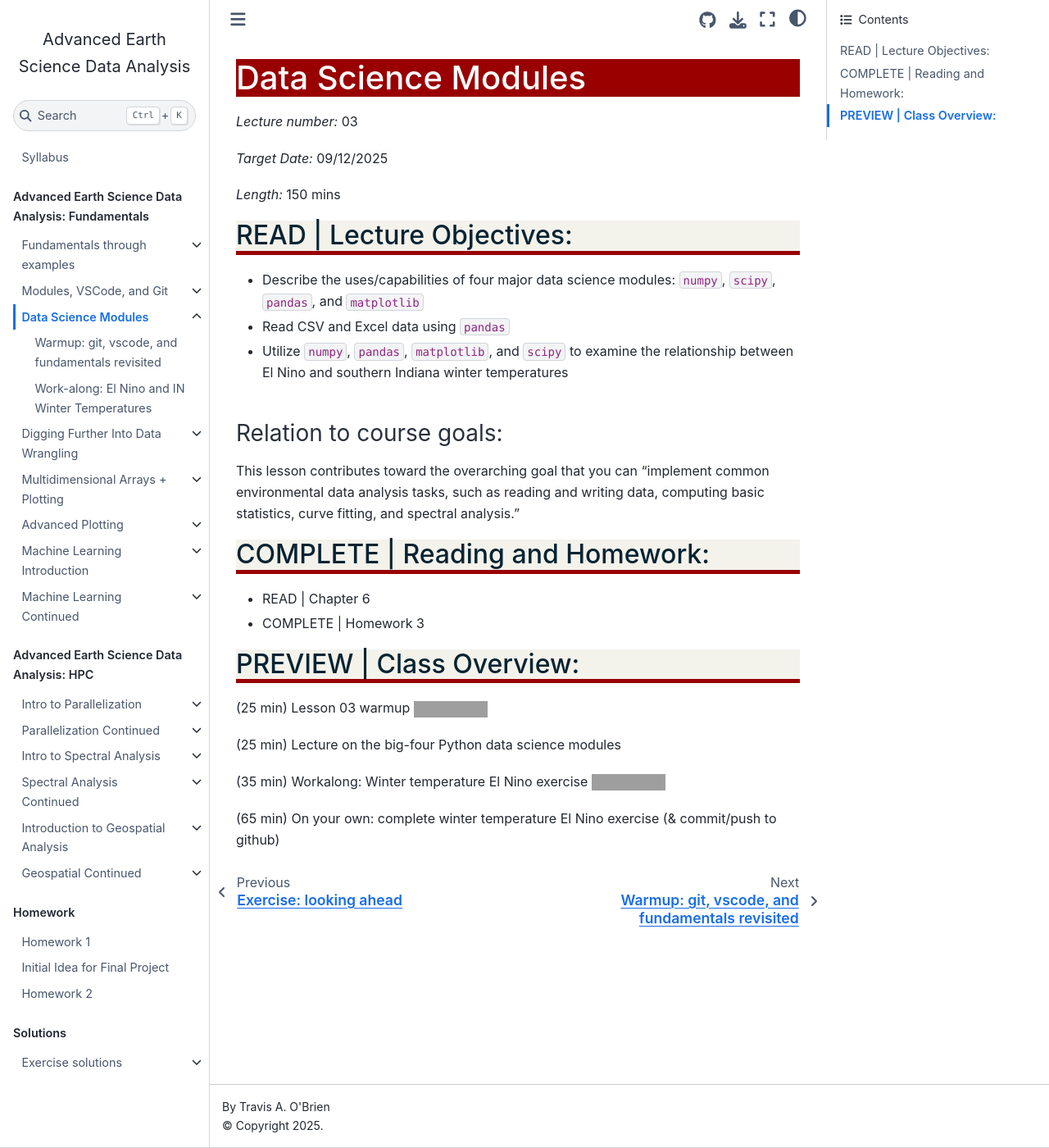
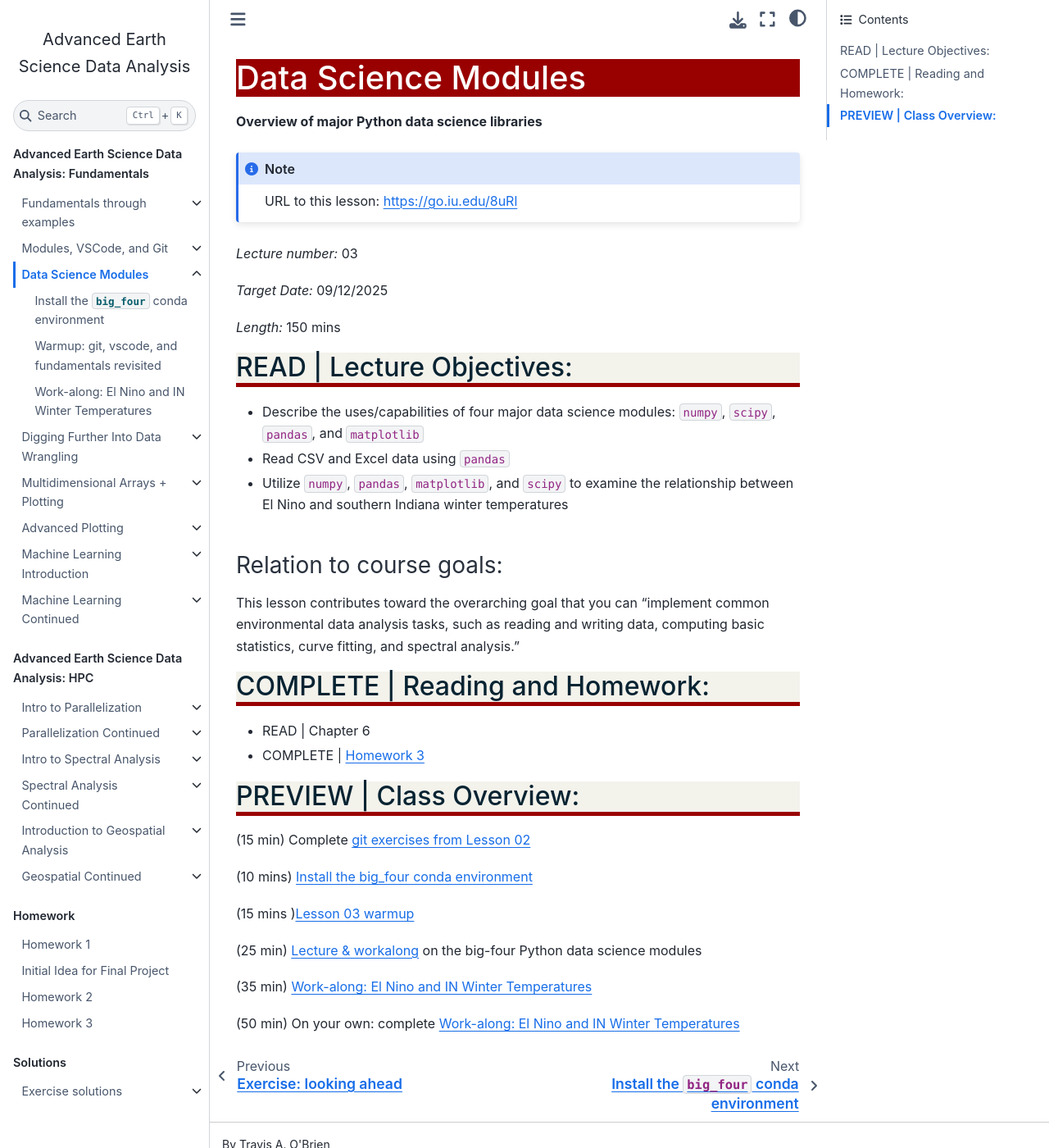
Before and after one commit to taobrienlbl/advanced_earth_science_data_analysis, a Jupyter Book: the page built from content/lessons/03_data_science_modules/03_data_science_modules.md, in a window 1280 px wide and 1400 px high. Shown: the whole window at 82% size. Built offline with Jupyter Book 1.0.4 settings and Sphinx 7.4.7 and the Sphinx Book theme 1.1.4, drawn with Linux system fonts in a browser that asks for light colours; pages that are not in the unit, such as notebooks, are missing from menus; grey boxes are pictures that could not be loaded.

Commit message:
Drafted lesson 03

````diff
--- a/content/_config.yml
+++ b/content/_config.yml
@@ -31,6 +31,10 @@ repository:
 html:
   use_issues_button: true
   use_repository_button: true
+  extra_navbar: |
+    <meta http-equiv="Cache-Control" content="no-cache, no-store, must-revalidate">
+    <meta http-equiv="Pragma" content="no-cache">
+    <meta http-equiv="Expires" content="0">
 
 # skip building README.md files
 exclude_patterns : ["lessons/*/README.md"]
@@ -38,6 +42,35 @@ exclude_patterns : ["lessons/*/README.md"]
 sphinx:
   config:
     html_extra_path: ['./course_images']
+    html_css_files:
+      - 'cache-buster.css'
+    # Add cache control headers and force refresh
+    html_theme_options:
+      extra_footer: |
+        <script>
+        // Force refresh when navigating back to page from cache
+        window.addEventListener('pageshow', function(event) {
+          if (event.persisted) {
+            window.location.reload();
+          }
+        });
+        // Add timestamp to force browser refresh
+        document.addEventListener('DOMContentLoaded', function() {
+          var links = document.querySelectorAll('link[rel="stylesheet"]');
+          links.forEach(function(link) {
+            if (!link.href.includes('?v=')) {
+              link.href += '?v=' + new Date().getTime();
+            }
+          });
+          // Also add cache-busting to images
+          var images = document.querySelectorAll('img');
+          images.forEach(function(img) {
+            if (img.src && !img.src.includes('?v=')) {
+              img.src += '?v=' + new Date().getTime();
+            }
+          });
+        });
+        </script>
 
 launch_buttons:
   notebook_interface: jupyterlab
--- /dev/null
+++ b/content/_static/cache-buster.css
@@ -0,0 +1,13 @@
+/* Cache-busting CSS file for Jupyter Book */
+/* This file helps ensure fresh content is loaded */
+
+/* Add a subtle indicator that shows when the page was last updated */
+.jupyter-book-header::after {
+    content: "Last updated: Auto-refresh enabled";
+    font-size: 0.7em;
+    color: #666;
+    margin-left: 10px;
+}
+
+/* Force image refresh by adding timestamp parameters via JavaScript */
+/* CSS cannot control HTTP cache headers, but we handle this in JS */
--- a/content/_toc.yml
+++ b/content/_toc.yml
@@ -23,6 +23,7 @@ parts:
       - file: lessons/02_modules_vscode_git/02_looking_ahead
     - file: lessons/03_data_science_modules/03_data_science_modules
       sections:
+      - file: lessons/03_data_science_modules/03_install_big_four
       - file: lessons/03_data_science_modules/03_warmup
       - file: lessons/03_data_science_modules/03_winter_temperature_enso
     - file: lessons/04_digging_further_into_data_wrangling/04_digging_further_into_data_wrangling
@@ -73,6 +74,7 @@ parts:
     - file: assignments/01a_homework
     - file: assignments/01b_homework
     - file: assignments/02_homework
+    - file: assignments/03_homework
   - caption: "Solutions"
     chapters:
     - file: solutions/solutions
--- a/content/lessons/03_data_science_modules/03_data_science_modules.md
+++ b/content/lessons/03_data_science_modules/03_data_science_modules.md
@@ -1,4 +1,10 @@
 # Data Science Modules
+
+**Overview of major Python data science libraries**
+
+```{note}
+URL to this lesson: https://go.iu.edu/8uRl
+```
 
 *Lecture number:* 03
 
@@ -19,20 +25,18 @@ This lesson contributes toward the overarching goal that you can "implement comm
 ## COMPLETE | Reading and Homework:
 
 * READ | Chapter 6
-* COMPLETE | Homework 3
+* COMPLETE | [Homework 3](../../assignments/03_homework.md)
 
 ## PREVIEW | Class Overview:
 
-(25 min) Lesson 03 warmup
-<a target="_blank" href="https://colab.research.google.com/github/taobrienlbl/advanced_earth_science_data_analysis/blob/fall_2025_iub/content/lessons/03_data_science_modules/03_warmup.ipynb">
-  <img src="https://colab.research.google.com/assets/colab-badge.svg" alt="Open In Colab"/>
-</a>
+(15 min) Complete [git exercises from Lesson 02](../02_modules_vscode_git/02_modules_vscode_git.md)
 
-(25 min) Lecture on the big-four Python data science modules
+(10 mins) [](03_install_big_four.md)
 
-(35 min) Workalong: Winter temperature El Nino exercise
-<a target="_blank" href="https://colab.research.google.com/github/taobrienlbl/advanced_earth_science_data_analysis/blob/fall_2025_iub/content/lessons/03_data_science_modules/03_winter_temperature_enso.ipynb">
-  <img src="https://colab.research.google.com/assets/colab-badge.svg" alt="Open In Colab"/>
-</a>
+(15 mins )[Lesson 03 warmup](03_warmup.ipynb)
 
-(65 min) On your own: complete winter temperature El Nino exercise (& commit/push to github)
+(25 min) [Lecture & workalong](03_big_four_lecture_demo.ipynb) on the big-four Python data science modules
+
+(35 min) [](03_winter_temperature_enso.ipynb)
+
+(50 min) On your own: complete [](03_winter_temperature_enso.ipynb)
````
Also changed, not shown: content/assignments/03_homework.md (added, +42 -0 lines), content/lessons/03_data_science_modules/03_install_big_four.md (added, +35 -0 lines), content/lessons/03_data_science_modules/03_warmup.ipynb, content/lessons/03_data_science_modules/03_warmup_SOLUTION.ipynb, content/lessons/03_data_science_modules/03_winter_temperature_enso.ipynb, content/lessons/03_data_science_modules/warmup_download.png (added), 1 other file.
